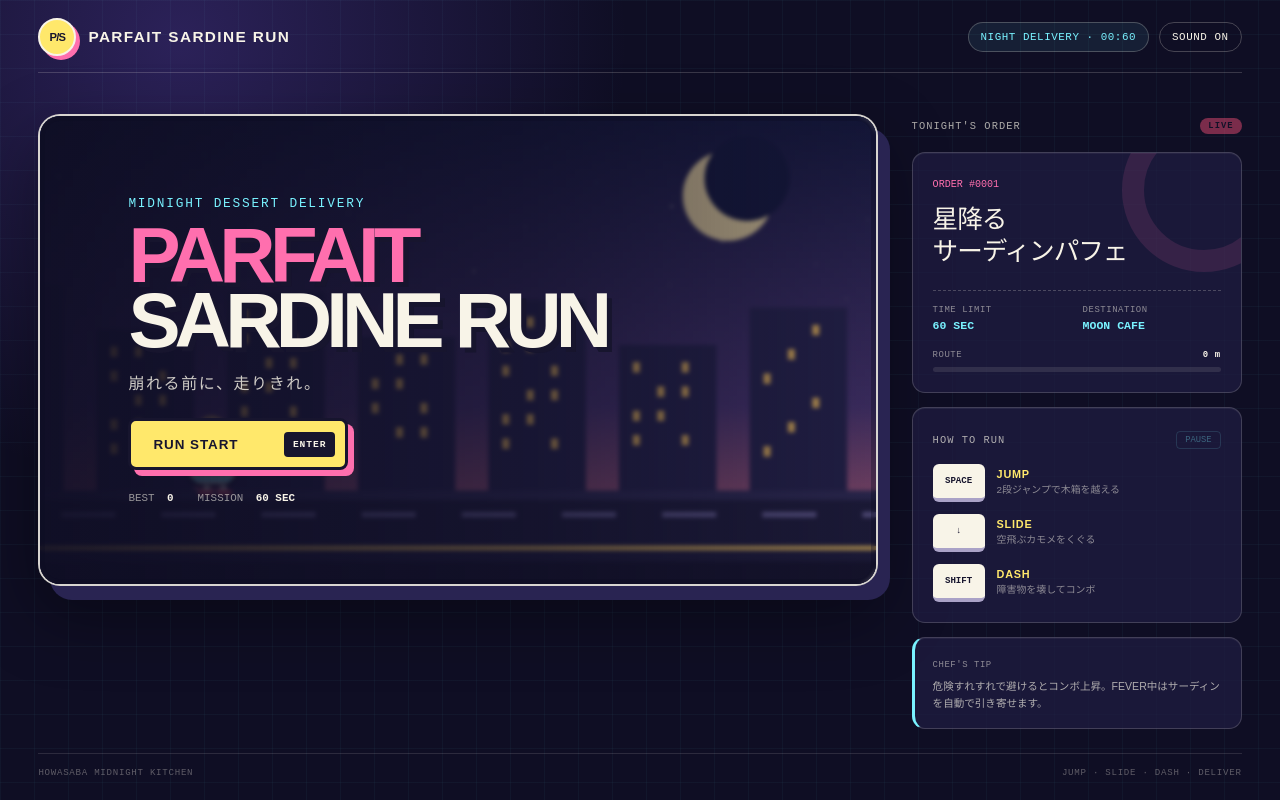
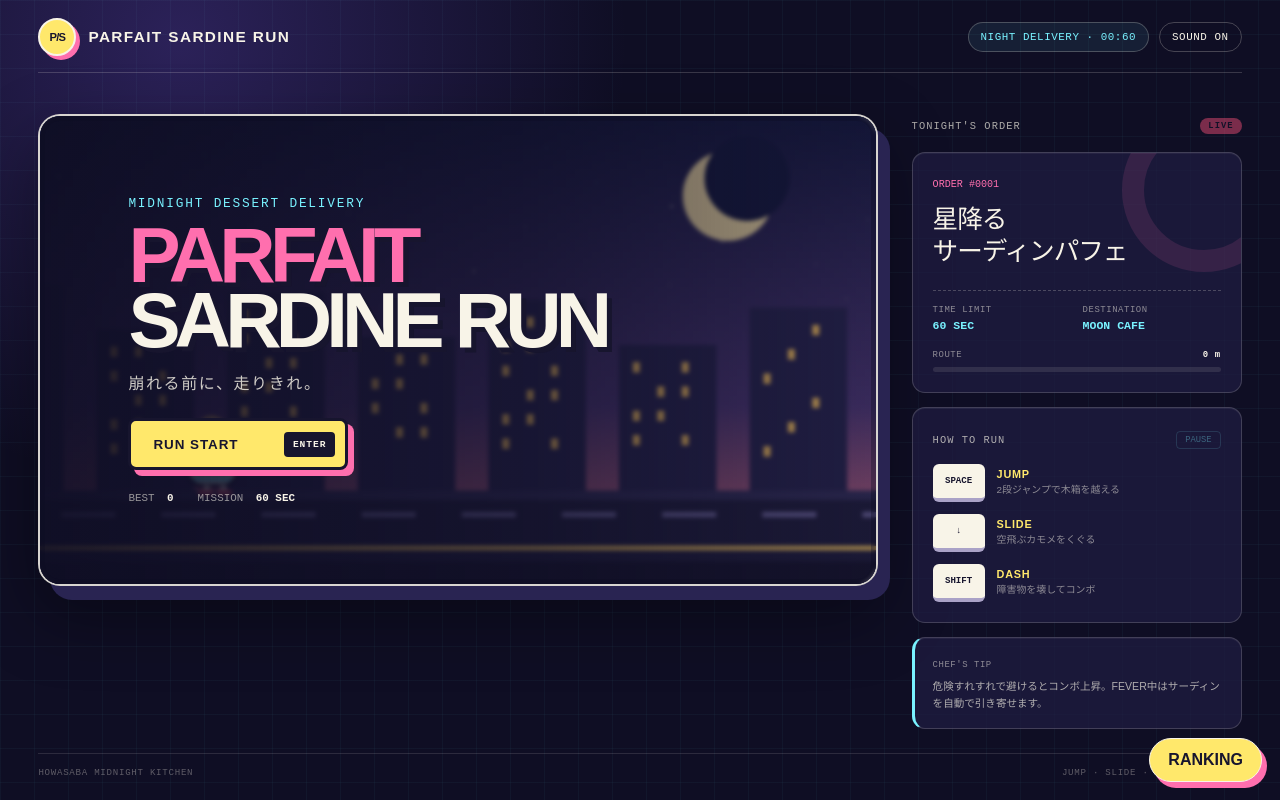
Before and after one commit to ryohryp/parfait-sardine-run, a React (Vite) app: page / in a window 1280 px wide. Built offline with nearby package versions, Linux system fonts and the light colour scheme; no server answers.

Commit message:
feat: mount game through app shell

```diff
--- a/src/App.tsx
+++ b/src/App.tsx
@@ -1,8 +1,8 @@
-import { ParfaitSardineRun } from './components/ParfaitSardineRun';
+import { AppShell } from './components/AppShell';
 import './App.css';
 
 function App() {
-  return <ParfaitSardineRun />;
+  return <AppShell />;
 }
 
 export default App;
```
